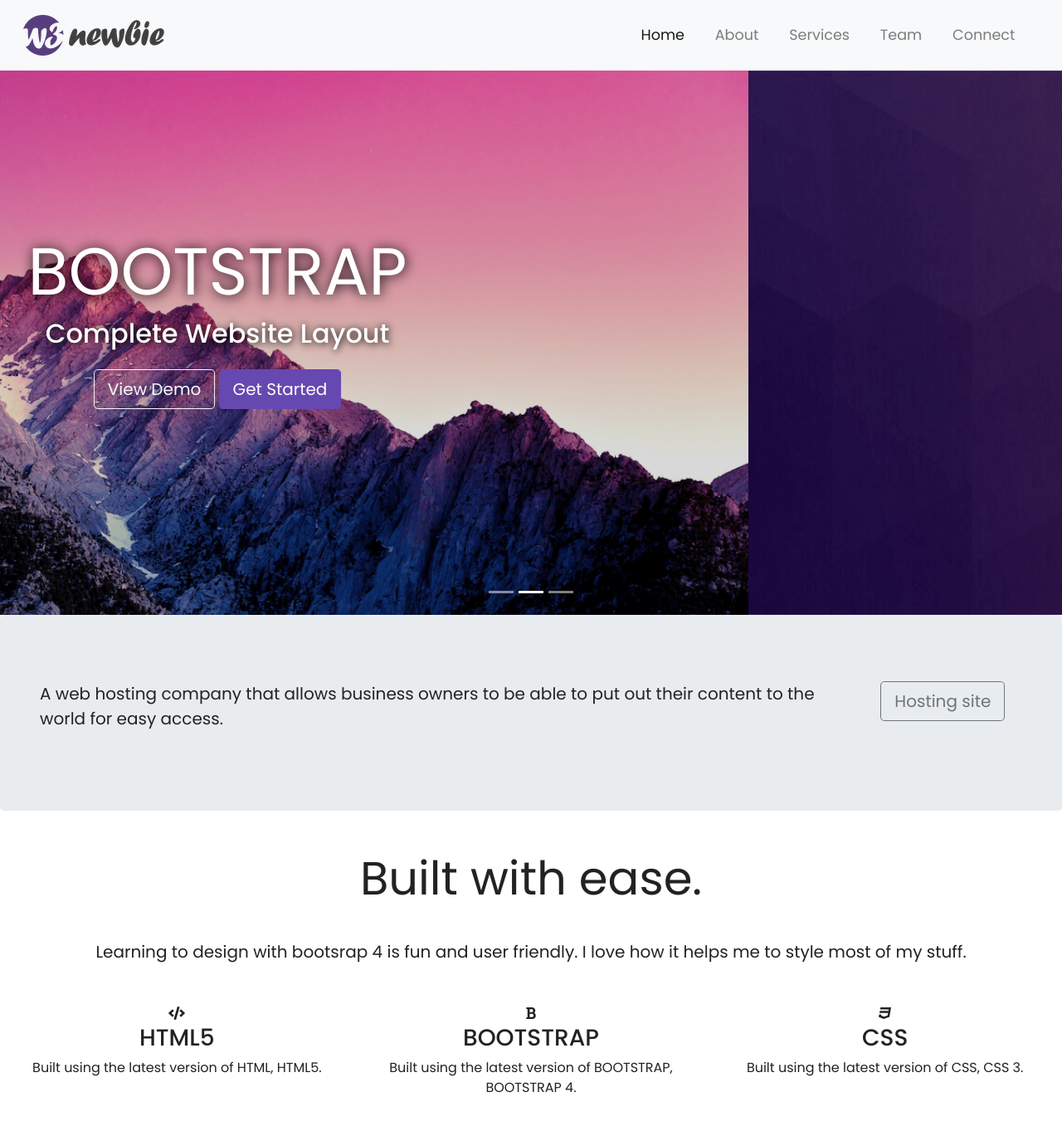
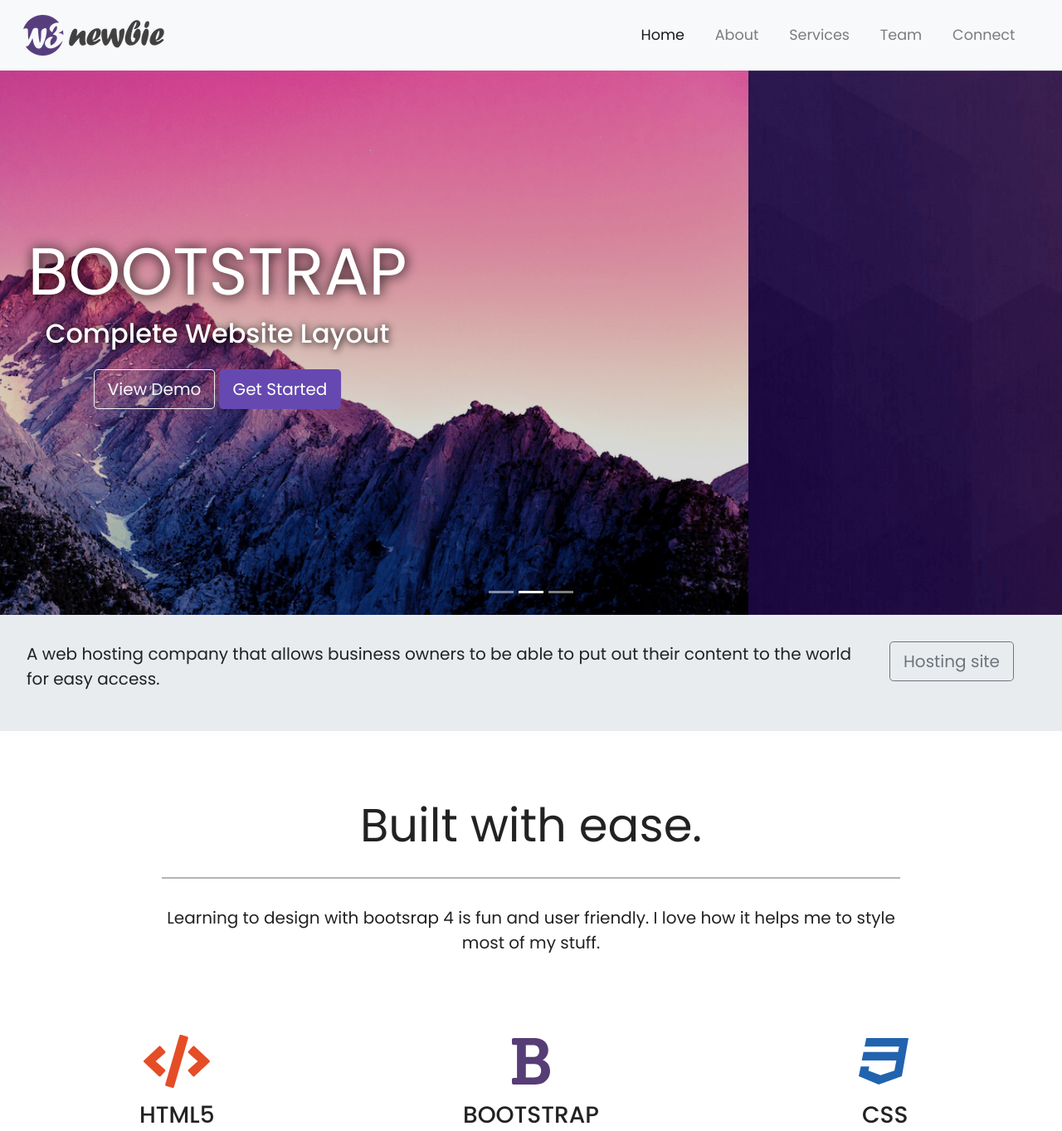
Before and after one commit to maestrogreg/learning-bootstrp, a plain HTML site: page Bootstrap 4 Site Files/Bootstrap 4 Site Files/index.html in a window 1280 px wide. Shown: the top 1363 px of the page at 83% size. Drawn offline with nearby package versions, Linux system fonts and the light colour scheme.

Commit message:
still no serious changes

```diff
--- a/Bootstrap 4 Site Files/Bootstrap 4 Site Files/index.html
+++ b/Bootstrap 4 Site Files/Bootstrap 4 Site Files/index.html
@@ -60,12 +60,12 @@
 			<div class="carousel-caption">
 				<h1 class="display-2">Bootstrap</h1>
 				<h3>Complete Website Layout</h3>
-				<a href="#"><button type="button" class="btn btn-outline-light btn-lg">
+				<button type="button" class="btn btn-outline-light btn-lg">
                    View Demo
-				</button></a>
-				<a href="#" class="btn btn-primary btn-lg">
+				</button>
+				<button type="button" class="btn btn-primary btn-lg">
                    Get Started
-				</a>
+				</button>
 
 			</div>
 		</div>
@@ -153,11 +153,13 @@
 <hr class="my-4"/>
 
 <!--- Fixed background -->
+<figure>
 <div class="fixed-wrap">
-	<div class="fixed">
+	<div id="fixed">
 
 	</div>
 </div>
+</figure>
 
 <!--- Emoji Section -->
 <button data-toggle="collapse" data-target="#emoji" class="fun">
--- a/Bootstrap 4 Site Files/Bootstrap 4 Site Files/style.css
+++ b/Bootstrap 4 Site Files/Bootstrap 4 Site Files/style.css
@@ -4,6 +4,7 @@ html, body{
   width: 100%;
   font-family: 'poppins', sans-serif;
   color: #222;
+
 }
 .navbar{
   padding: 0.8rem;
@@ -18,10 +19,10 @@ html, body{
   width: 100%;
   height: 100%;
 }
-.carousel-caption{
+.carousel-caption {  /*Had issue with this code don't know why*/
   position: absolute;
   top: 50%;
-  transform: translateY(-50%);
+ transform: translateY(-50%);
 }
  .carousel-caption h1{
   font-size: 500%;
@@ -42,8 +43,37 @@ html, body{
   background-color: #563d7c;
   border: 1px solid #563d7c;
 }
-
-
+.jumbotron{
+  padding: 1rem;
+  border-radius: 0;
+}
+.padding{
+  padding-bottom: 2rem;
+}
+.welcome{
+  width: 75%;
+  margin: 0 auto;
+  padding-top: 2rem;
+}
+.welcome hr{
+  border-top: 2px solid #b4b4b4;
+  width: 95%;
+  margin-top: 0.3rem;
+  margin-bottom: 1rem;
+}
+.fa-code{
+  color: #e54d26;
+}
+.fa-bold{
+  color: #563d76;
+}
+.fa-css3{
+  color: #2163af;
+}
+.fa-code, .fa-bold, .fa-css3{
+  margin: 1rem;
+  font-size: 4rem;
+}
 
 
 
@@ -77,19 +107,16 @@ figure {
 }
 .fixed-wrap {
   clip: rect(0, auto, auto, 0);
-  position: absolute;
-  top: 0;
-  left: 0;
+  position: fixed;
+  display: block;
   width: 100%;
   height: 100%;
-}
+ }
 #fixed {
   background-image: url('img/mac.png');
   position: fixed;
   display: block;
-  top: 0;
-  left: 0;
-  width: 100%;
+   width: 100%;
   height: 100%;
   background-size: cover;
   background-position: center center;
```
